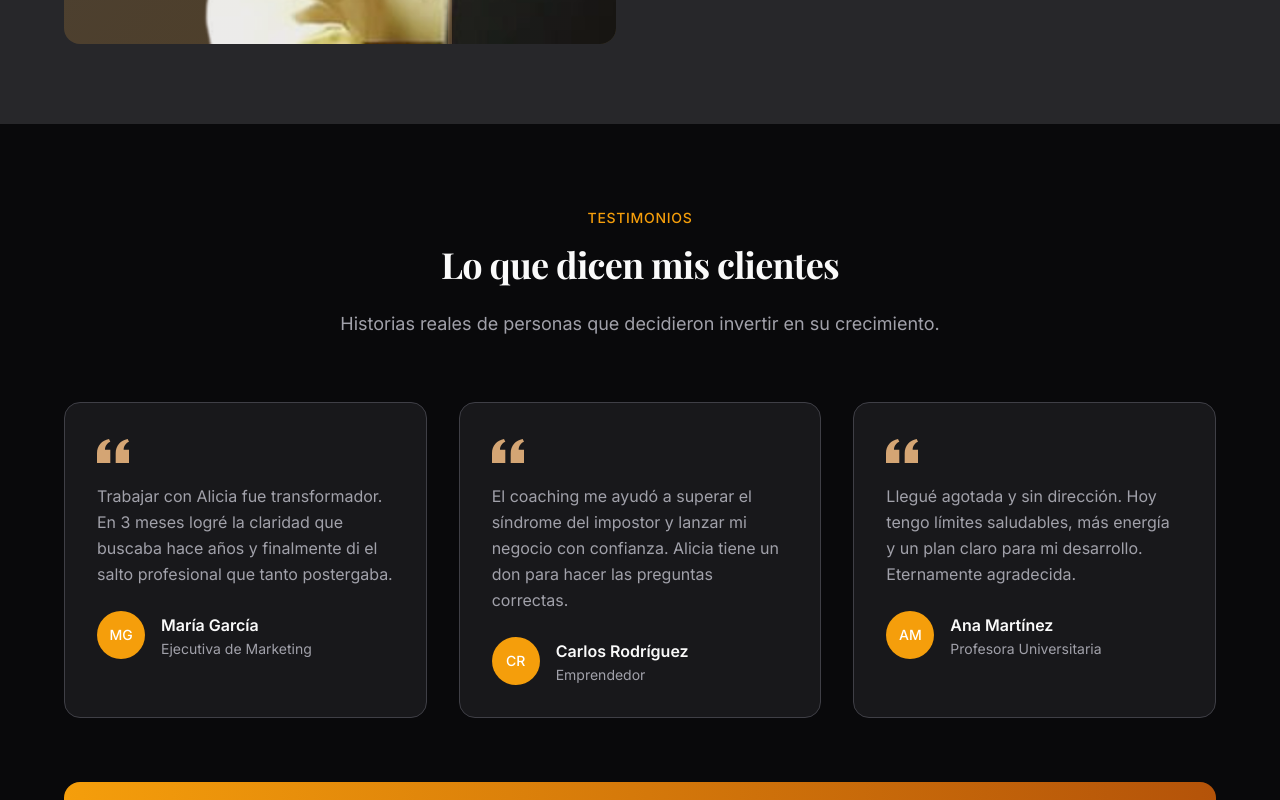
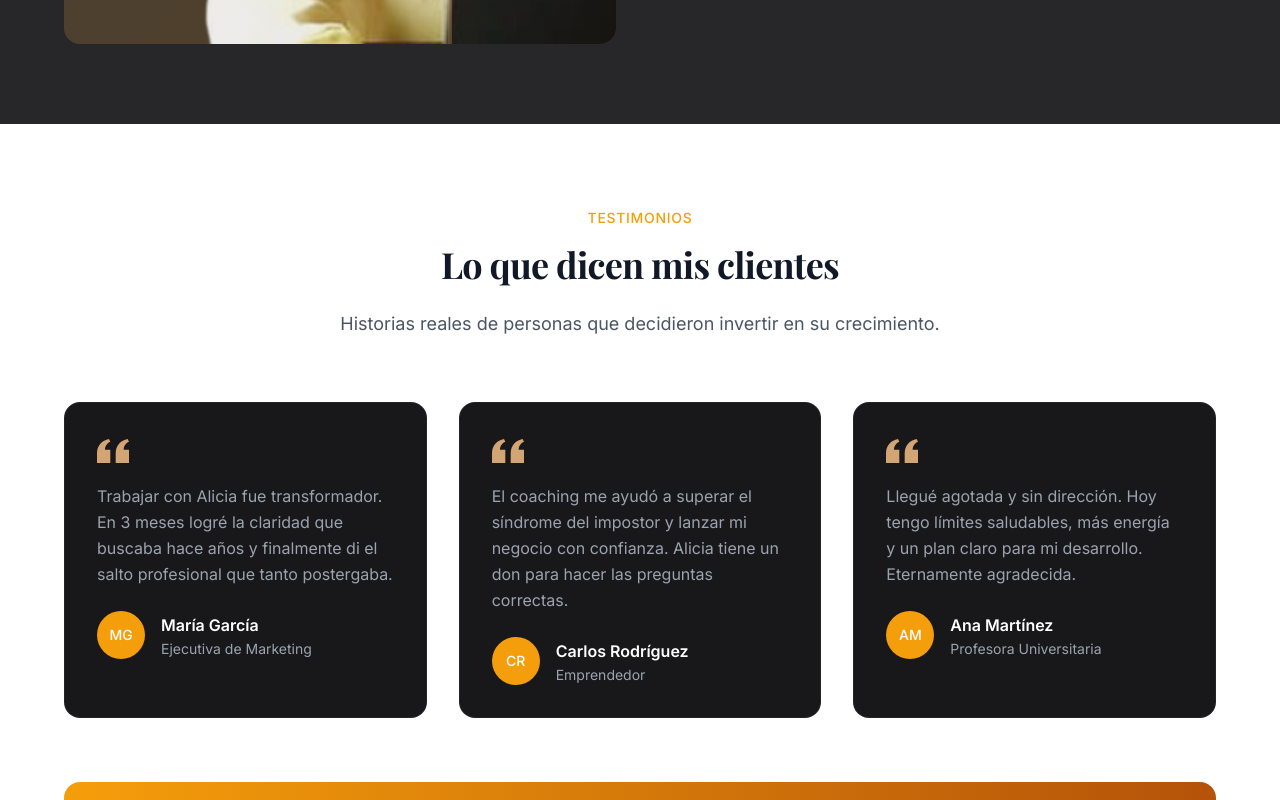
Before and after one commit to mauro6287-blip/alicia-morales-coach, a Next.js app: page / in a window 1280 px wide. Shown: the part 7820-8620 px from the top of the page. Built offline with nearby package versions, Linux system fonts and the light colour scheme; a web font is replaced by a local one.

Commit message:
Change testimonials section to white bg with dark cards

```diff
--- a/sections/Resultados.tsx
+++ b/sections/Resultados.tsx
@@ -24,19 +24,19 @@ const testimonios = [
 
 export default function Resultados() {
     return (
-        <section id="resultados" className="bg-background px-6 py-20">
+        <section id="resultados" className="bg-white px-6 py-20">
             <div className="mx-auto max-w-6xl">
                 {/* Header */}
                 <div className="mb-16 text-center">
                     <span className="mb-4 inline-block text-sm font-medium uppercase tracking-wider text-primary">
                         Testimonios
                     </span>
-                    <h2 className="mb-6 text-3xl font-bold text-foreground md:text-4xl">
+                    <h2 className="mb-6 text-3xl font-bold text-gray-900 md:text-4xl">
                         <span className="font-[family-name:var(--font-playfair)]">
                             Lo que dicen mis clientes
                         </span>
                     </h2>
-                    <p className="mx-auto max-w-2xl text-lg text-muted">
+                    <p className="mx-auto max-w-2xl text-lg text-gray-600">
                         Historias reales de personas que decidieron invertir en su
                         crecimiento.
                     </p>
@@ -47,7 +47,7 @@ export default function Resultados() {
                     {testimonios.map((testimonio, index) => (
                         <div
                             key={index}
-                            className="rounded-2xl border border-border bg-surface p-8"
+                            className="rounded-2xl border border-white/5 bg-[#18181b] p-8"
                         >
                             {/* Quote icon */}
                             <svg
@@ -58,7 +58,7 @@ export default function Resultados() {
                                 <path d="M14.017 21v-7.391c0-5.704 3.731-9.57 8.983-10.609l.995 2.151c-2.432.917-3.995 3.638-3.995 5.849h4v10h-9.983zm-14.017 0v-7.391c0-5.704 3.748-9.57 9-10.609l.996 2.151c-2.433.917-3.996 3.638-3.996 5.849h3.983v10h-9.983z" />
                             </svg>
 
-                            <p className="mb-6 leading-relaxed text-muted">
+                            <p className="mb-6 leading-relaxed text-gray-400">
                                 {testimonio.texto}
                             </p>
 
@@ -68,10 +68,10 @@ export default function Resultados() {
                                     {testimonio.avatar}
                                 </div>
                                 <div>
-                                    <p className="font-semibold text-foreground">
+                                    <p className="font-semibold text-white">
                                         {testimonio.nombre}
                                     </p>
-                                    <p className="text-sm text-muted">{testimonio.rol}</p>
+                                    <p className="text-sm text-gray-400">{testimonio.rol}</p>
                                 </div>
                             </div>
                         </div>
```
